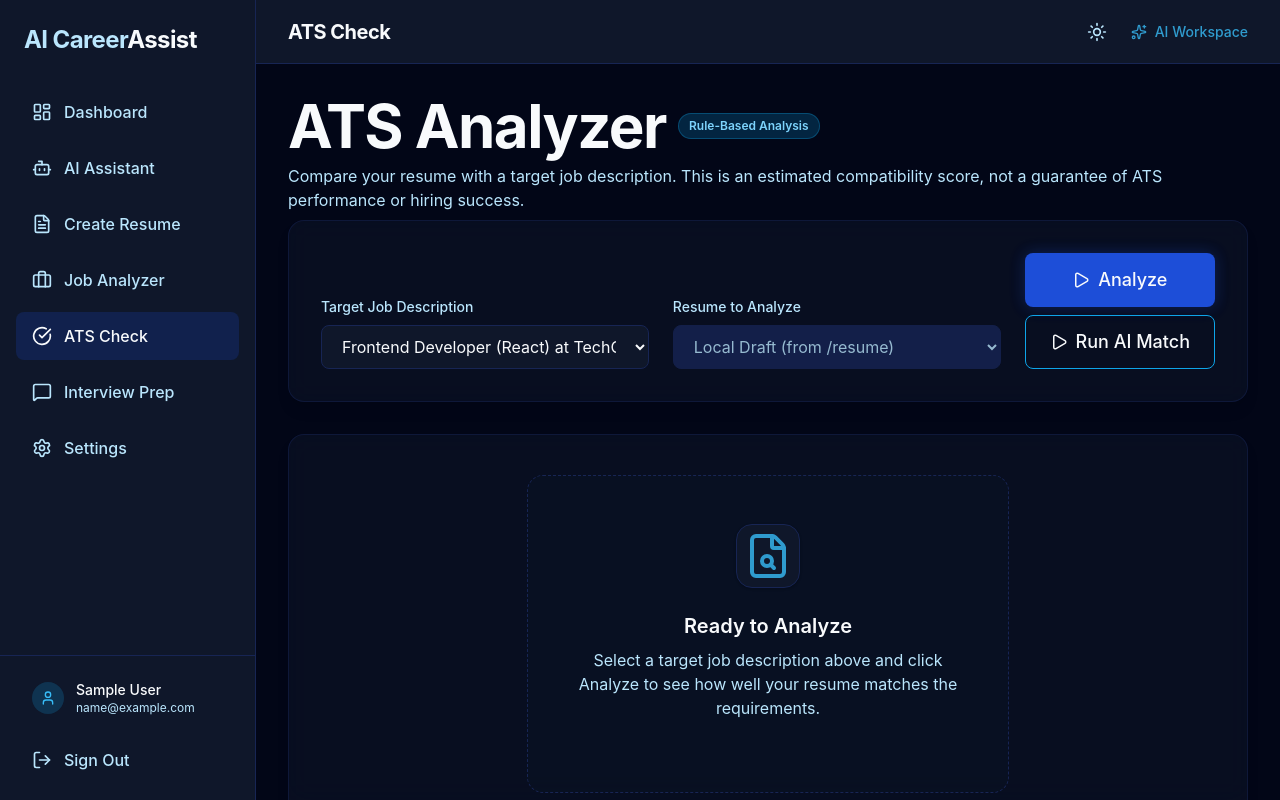
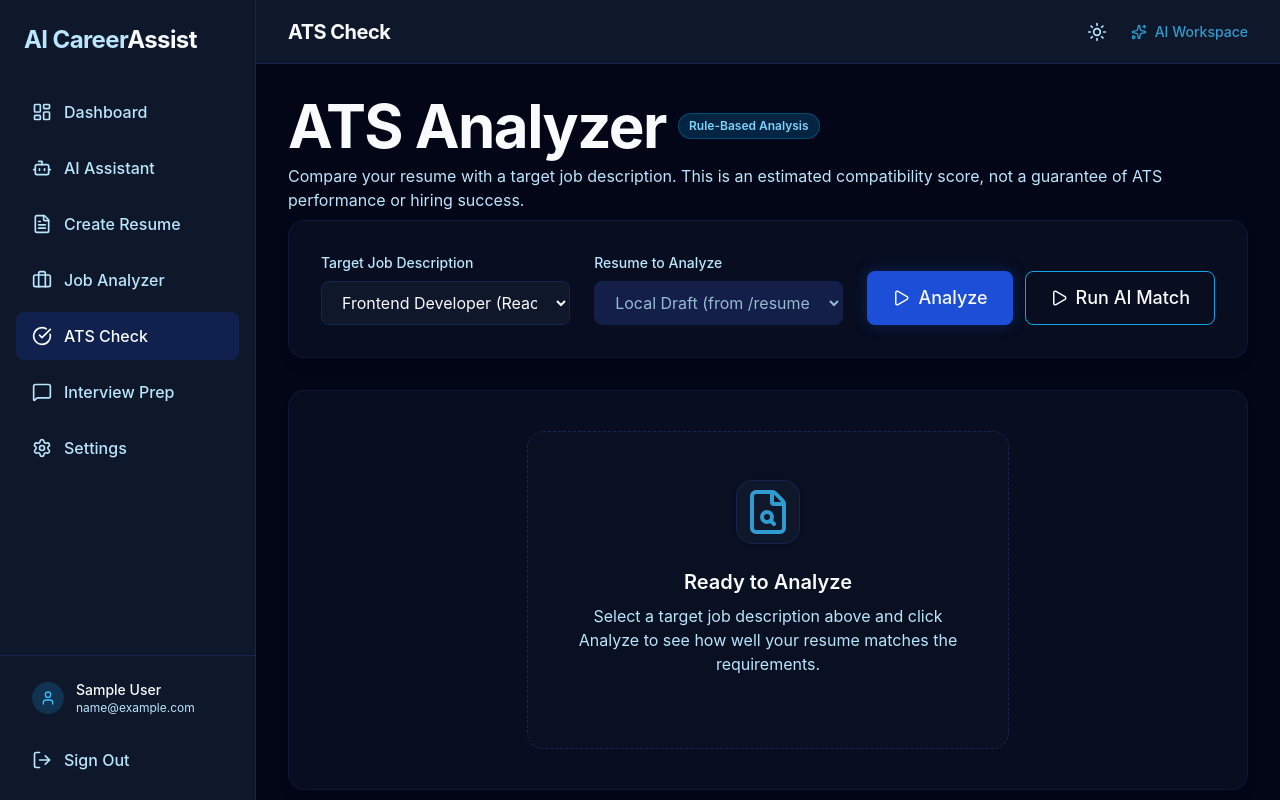
Before and after one commit to indrajit1306/AI-Career-Assistant, a React (Vite) app: page /ats in a window 1280 px wide. Built offline with nearby package versions, Linux system fonts and the light colour scheme; sample sign-in values are in the browser's storage.

Commit message:
feat: add ATSSelectors component for job selection and analysis

```diff
--- a/src/components/ats/ATSSelectors.tsx
+++ b/src/components/ats/ATSSelectors.tsx
@@ -72,12 +72,12 @@ export const ATSSelectors: React.FC<Props> = ({
           </select>
         </div>
 
-        <div className="flex flex-col gap-2 w-full md:w-auto">
+        <div className="flex flex-col sm:flex-row gap-3 w-full md:w-auto mt-4 md:mt-0">
           <Button
             onClick={onAnalyze}
             disabled={!selectedJobId || isAnalyzing}
             size="lg"
-            className="w-full min-w-[140px] flex gap-2"
+            className="w-full sm:w-auto min-w-[140px] flex gap-2"
           >
             {isAnalyzing ? (
               <>
@@ -96,7 +96,7 @@ export const ATSSelectors: React.FC<Props> = ({
             disabled={!selectedJobId || isMatchingAI}
             variant="outline"
             size="lg"
-            className="w-full min-w-[140px] flex gap-2 border-brand-500 text-brand-400 hover:bg-brand-500/10"
+            className="w-full sm:w-auto min-w-[140px] flex gap-2 border-brand-500 text-brand-400 hover:bg-brand-500/10"
           >
             {isMatchingAI ? (
               <>
```
